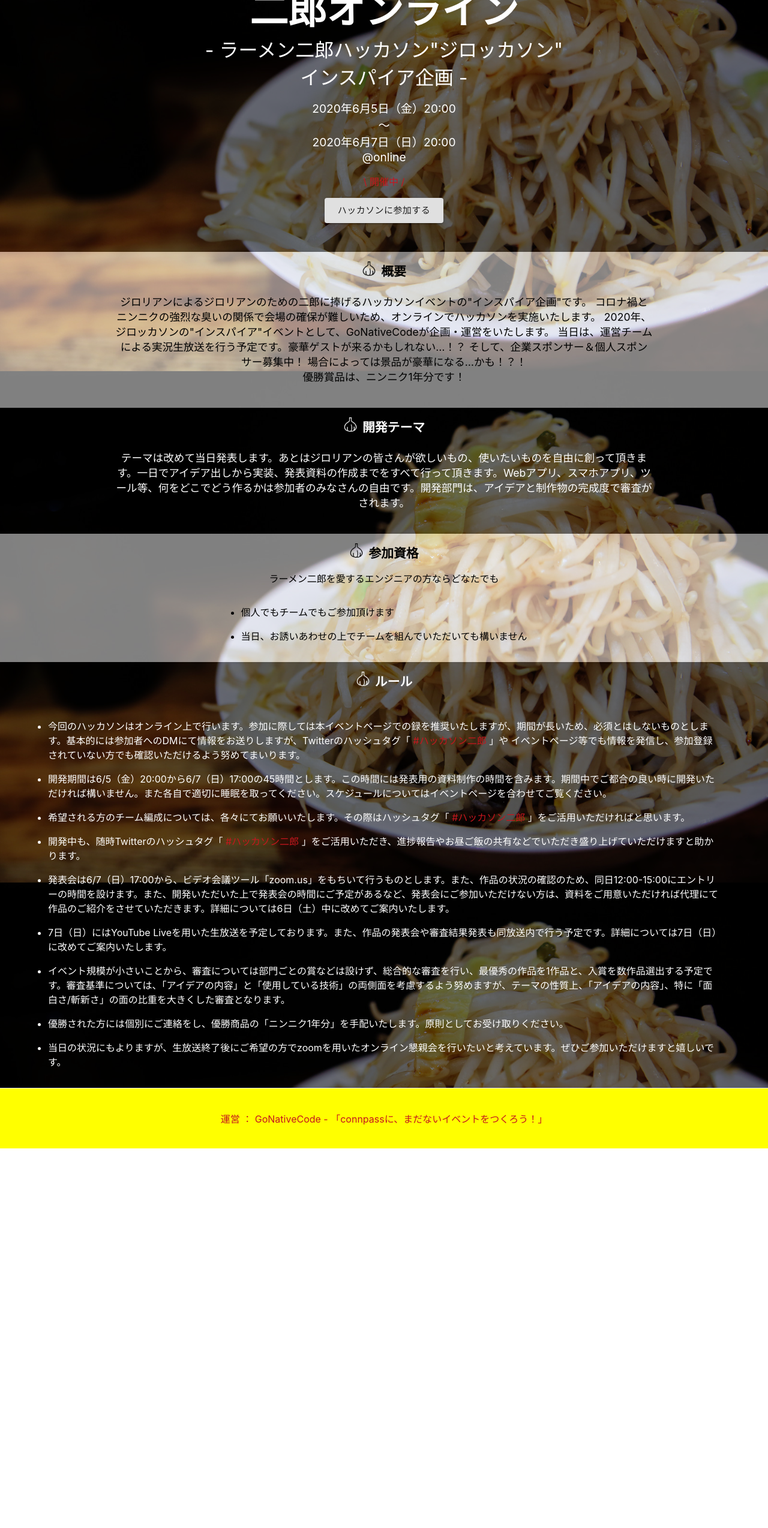
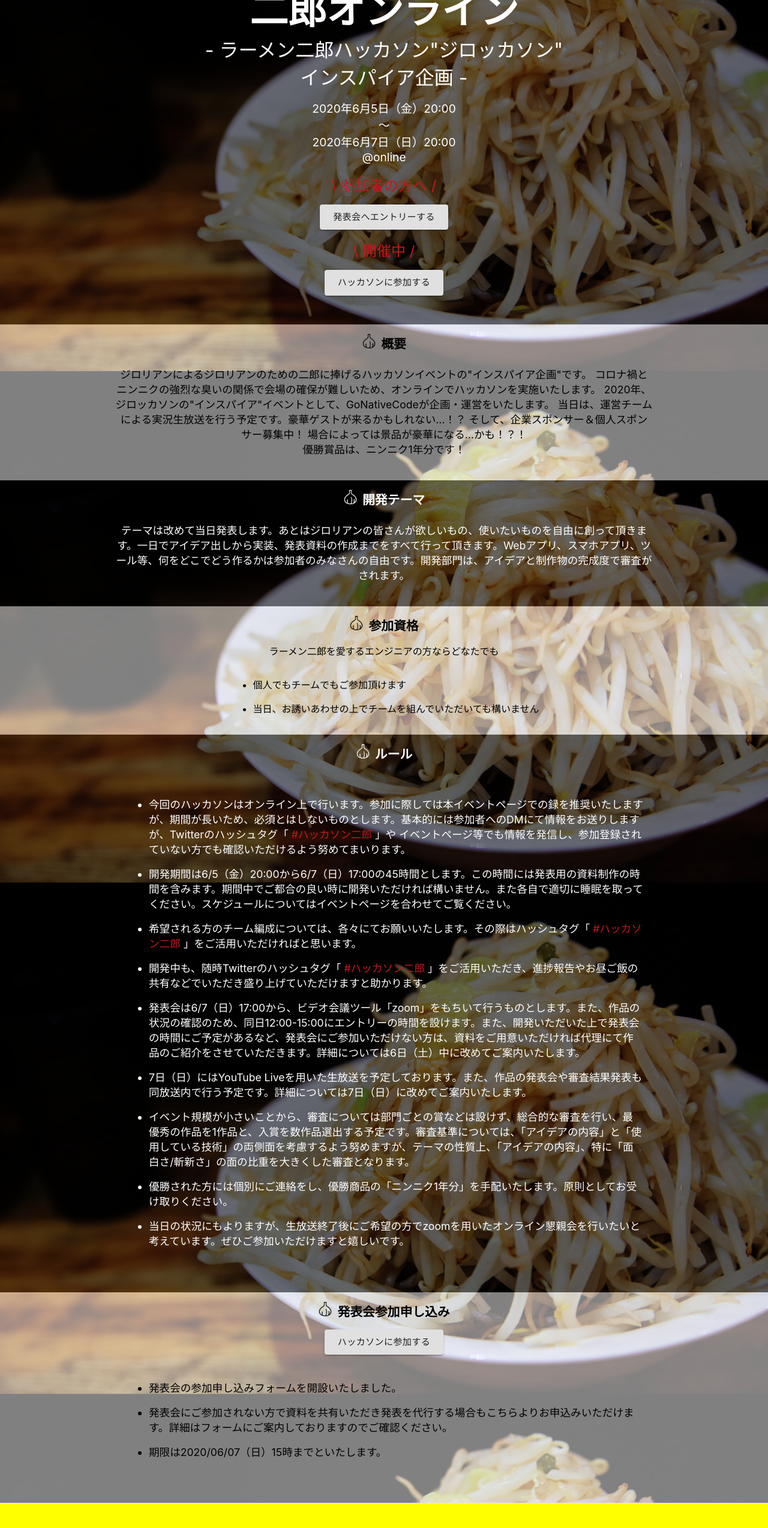
Before and after one commit to matsumana07384/jiro-hackthon-2020, a Next.js app: page / in a window 1280 px wide. Shown: the part 234-2782 px from the top of the page at 60% size. Before the commit the page ends 2149 px from the top, so only its background shows below. Built offline with nearby package versions, Linux system fonts and the light colour scheme.

Commit message:
add speak

```diff
--- a/components/Header.js
+++ b/components/Header.js
@@ -7,6 +7,7 @@ export default function Header() {
       <div><a href="#theme">開発テーマ</a></div>
       <div><a href="#qualification">参加資格</a></div>
       <div><a href="#rule">ルール</a></div>
+      <div><a href="#speak">発表会参加申し込み</a></div>
       {/* <div><a href="#schedule">参加者スケジュール</a></div>
       <div><a href="#live">生配信スケジュール</a></div> */}
     </header>
--- a/pages/index.js
+++ b/pages/index.js
@@ -40,9 +40,17 @@ export default function Home() {
               </p>
               <p className="text">@online</p>
             </div>
+            <div>
+              <p className="status">\ 参加者の方へ /</p>
+              <div className="button">
+                <Button variant="contained" size="large" href="https://docs.google.com/forms/d/e/1FAIpQLScZDF5aXboythEYrSKcjAPuQxRVLiRESdPUjxHZH1Lv4X62kw/viewform?usp=sf_link" target="_blank" rel="noopener noreferrer">発表会へエントリーする</Button>
+              </div>
+            </div>
+            <div>
               <p className="status">\ 開催中 /</p>
               <div className="button">
                 <Button variant="contained" size="large" href="https://gonativecode.connpass.com/event/173348/" target="_blank" rel="noopener noreferrer">ハッカソンに参加する</Button>
+              </div>
             </div>
           </div>
         </div>
@@ -85,6 +93,7 @@ export default function Home() {
             <p className="title">
               ルール
             </p>
+            <div className="description">
               <ul className="list">
                 <li>
                 今回のハッカソンはオンライン上で行います。参加に際しては本イベントページでの録を推奨いたしますが、期間が長いため、必須とはしないものとします。基本的には参加者へのDMにて情報をお送りしますが、Twitterのハッシュタグ「 <HashTag />」や <a href="https://gonativecode.connpass.com/event/173348/" target="_blank" rel="noopener noreferrer">イベントページ</a>等でも情報を発信し、参加登録されていない方でも確認いただけるよう努めてまいります。
@@ -98,7 +107,7 @@ export default function Home() {
                 開発中も、随時Twitterのハッシュタグ「 <HashTag /> 」をご活用いただき、進捗報告やお昼ご飯の共有などでいただき盛り上げていただけますと助かります。
                 </li>
                 <li>
-                発表会は6/7（日）17:00から、ビデオ会議ツール「zoom.us」をもちいて行うものとします。また、作品の状況の確認のため、同日12:00-15:00にエントリーの時間を設けます。また、開発いただいた上で発表会の時間にご予定があるなど、発表会にご参加いただけない方は、資料をご用意いただければ代理にて作品のご紹介をさせていただきます。詳細については6日（土）中に改めてご案内いたします。
+                  発表会は6/7（日）17:00から、ビデオ会議ツール「<a href="https://zoom.us/" target="_blank" rel="noopener noreferrer">zoom</a>」をもちいて行うものとします。また、作品の状況の確認のため、同日12:00-15:00にエントリーの時間を設けます。また、開発いただいた上で発表会の時間にご予定があるなど、発表会にご参加いただけない方は、資料をご用意いただければ代理にて作品のご紹介をさせていただきます。詳細については6日（土）中に改めてご案内いたします。
                 </li>
                 <li>
                   7日（日）にはYouTube Liveを用いた生放送を予定しております。また、作品の発表会や審査結果発表も同放送内で行う予定です。詳細については7日（日）に改めてご案内いたします。
@@ -114,8 +123,24 @@ export default function Home() {
                 </li>
               </ul>
             </div>
+          </div>
+          <div className="section white" id="speak">
+            <p className="title">
+              発表会参加申し込み
+            </p>
+            <div className="button">
+                <Button variant="contained" size="large" href="https://gonativecode.connpass.com/event/173348/" target="_blank" rel="noopener noreferrer">ハッカソンに参加する</Button>
+              </div>
+            <div className="description">
+              <ul className="list">
+                <li>発表会の参加申し込みフォームを開設いたしました。</li>
+                <li>発表会にご参加されない方で資料を共有いただき発表を代行する場合もこちらよりお申込みいただけます。詳細はフォームにご案内しておりますのでご確認ください。</li>
+                <li>期限は2020/06/07（日）15時までといたします。</li>
+              </ul>
+            </div>
+          </div>
 
-          {/* <div className="section black" id="schedule">
+          {/* <div className="section white" id="schedule">
             <p className="title">
               参加者スケジュール
             </p>
@@ -164,7 +189,7 @@ export default function Home() {
               </table>
             </div>
           </div>
-          <div className="section white" id="live">
+          <div className="section block" id="live">
             <p className="title">
               生配信スケジュール
             </p>
@@ -199,6 +224,7 @@ export default function Home() {
               </table>
             </p>
           </div> */}
+
         </div>
       </main>
 
@@ -296,6 +322,7 @@ export default function Home() {
           background-image: url("/ramen_bk.jpg");
         }
         .section {
+          scroll-padding-top: 60px;
           margin: 0;
         }
         .black {
@@ -324,9 +351,7 @@ export default function Home() {
         }
         .list {
           text-align: left;
-          display: inline-block;
-          padding: 0 4rem;
-        }
+          display: inline-block;        }
         .list >li {
           margin: 1rem;
         }
@@ -341,7 +366,7 @@ export default function Home() {
         }
         .status {
           color: #C6161E;
-          font-size: 1rem;
+          font-size: 1.5rem;
           margin-top: 1rem;
         }
 
@@ -350,6 +375,7 @@ export default function Home() {
       <style jsx global>{`
         html,
         body {
+          scroll-padding-top: 60px;
           padding: 0;
           margin: 0;
           font-family: -apple-system, BlinkMacSystemFont, Segoe UI, Roboto,
```
Lines whose indentation alone changed are shown as unchanged.
